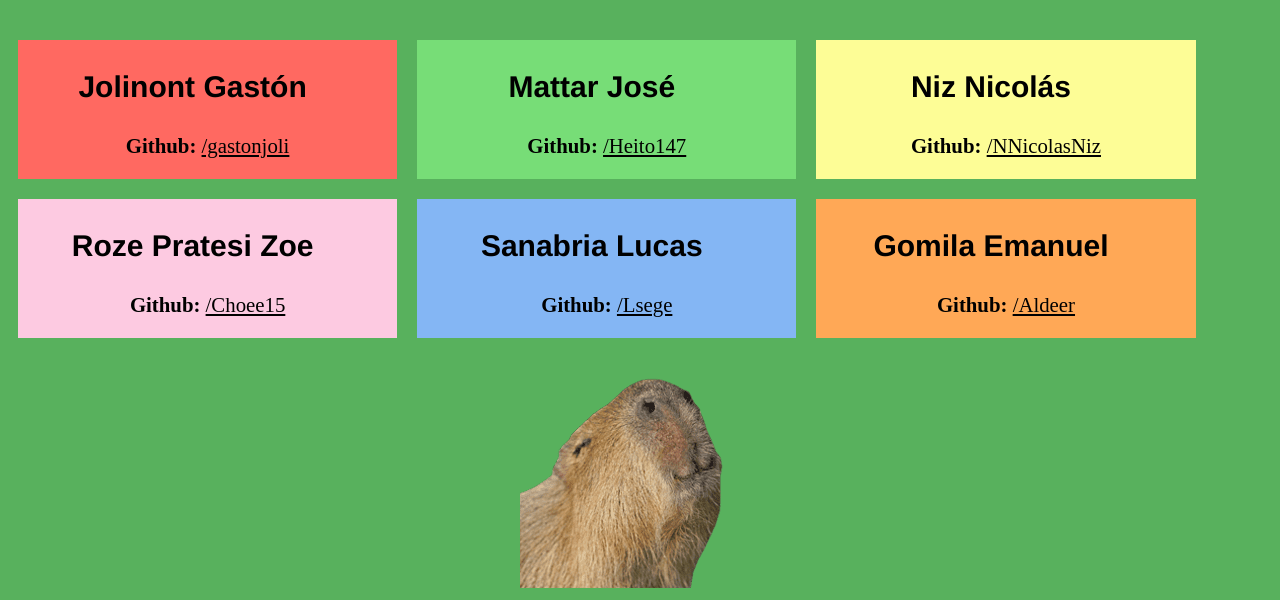
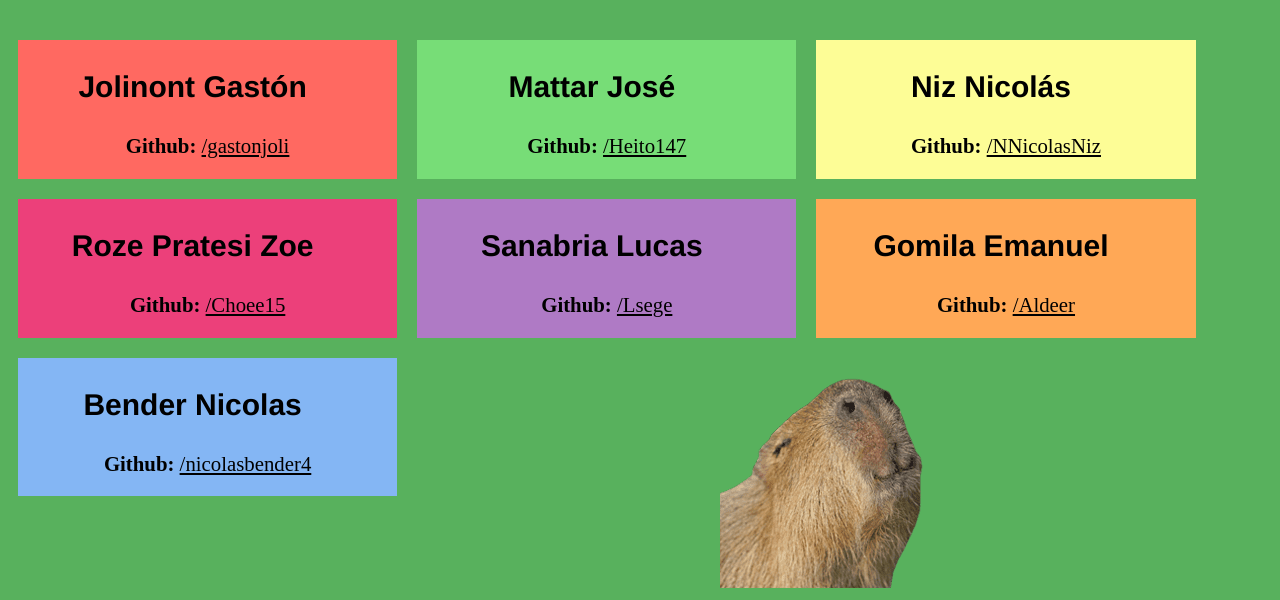
Before and after one commit to lsegecode/JuegosChaco, a Django app: page /nosotros/ in a window 1280 px wide. Shown: the part 393-993 px from the top of the page. Run offline with Django 3.2, Linux system fonts and the light colour scheme; parts of the project's set-up code (start-up, migrations or seed data) failed here and were passed over.

Commit message:
agregué a futurama

```diff
--- a/JuegosChaco/static/css/base.css
+++ b/JuegosChaco/static/css/base.css
@@ -87,14 +87,14 @@ h6{
 
 .Zoe{
 	width: 30%;
-	background-color: #fdcae1;
+	background-color: #EC407A;
 	float: left;
 	margin:10px;
 }
 
 .Lucas{
 	width: 30%;
-	background-color: #84b6f4;
+	background-color: #AF7AC5;
 	float: left;
 	margin:10px;
 }
@@ -102,6 +102,13 @@ h6{
 .Emanuel{
 	width: 30%;
 	background-color: #FFA856;
+	float: left;
+	margin:10px;
+}
+
+.bender{
+	width: 30%;
+	background-color: #84b6f4;
 	float: left;
 	margin:10px;
 }
--- a/JuegosChaco/templates/nosotros/nosotros.html
+++ b/JuegosChaco/templates/nosotros/nosotros.html
@@ -17,6 +17,7 @@
 	<p class ="Descripcion"><b>Github:</b> <a href="https://github.com/Heito147">/Heito147</a></p>
 </div>
 
+
 <div class="Nico">
 	<h3>Niz Nicolás</h3>
 	<p class ="Descripcion"><b>Github:</b> <a href="https://github.com/NNicolasNiz">/NNicolasNiz</a></p>
@@ -32,10 +33,21 @@
 	<p class ="Descripcion"><b>Github:</b> <a href="https://github.com/Lsege">/Lsege</a></p>
 </div>
 
+
+
+
 <div class="Emanuel">
+
 	<h3>Gomila Emanuel</h3>
 	<p class ="Descripcion"><b>Github:</b> <a href="https://github.com/Aldeer">/Aldeer</a></p>
 </div>
+
+<div class="bender">
+	<h3>Bender Nicolas</h3>
+	<p class ="Descripcion"><b>Github:</b> <a href="https://github.com/nicolasbender4">/nicolasbender4</a></p>
+</div>
+
+<br>
 
 	<link rel="stylesheet" type="text/css" href="{% static 'css/base.css' %}">
 	<a href="{% url 'home' %}"><img src="{% static 'img/1main.png' %}"></a>
```
